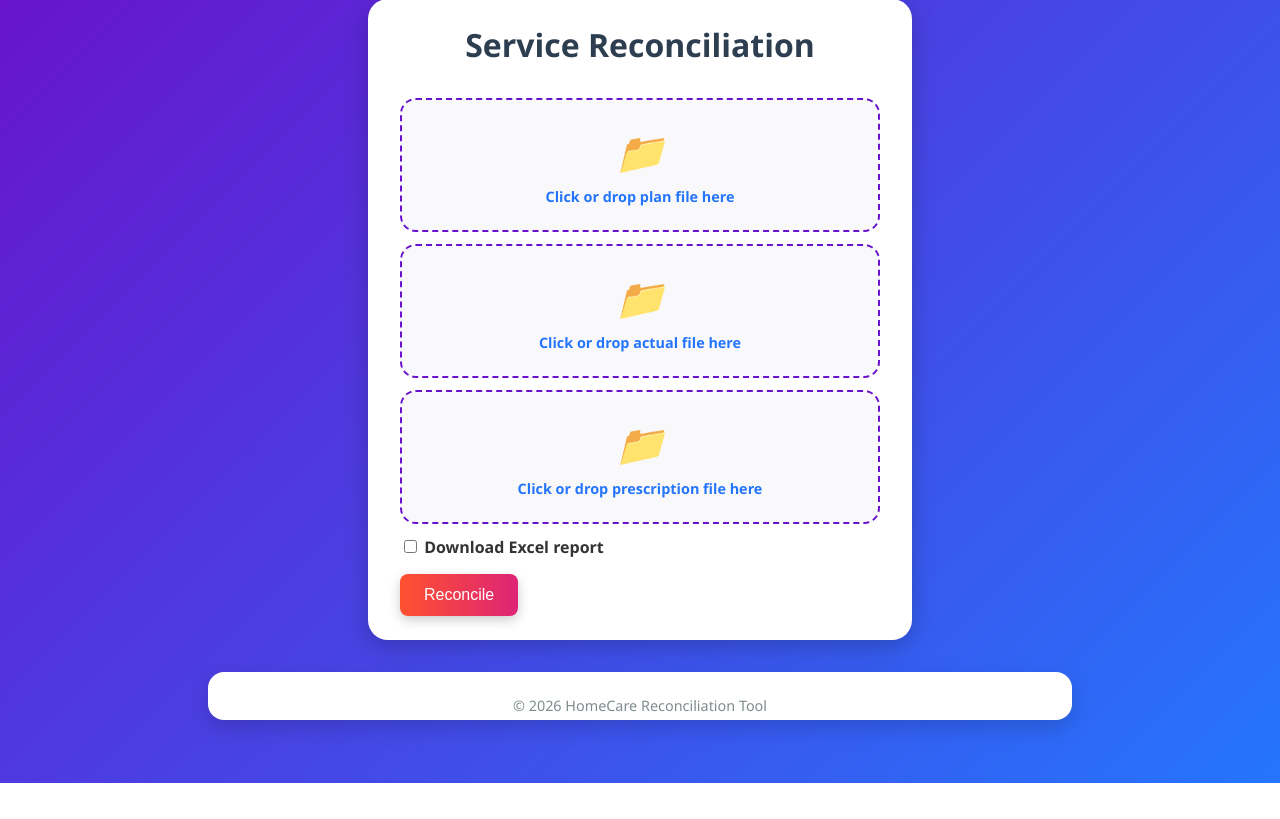
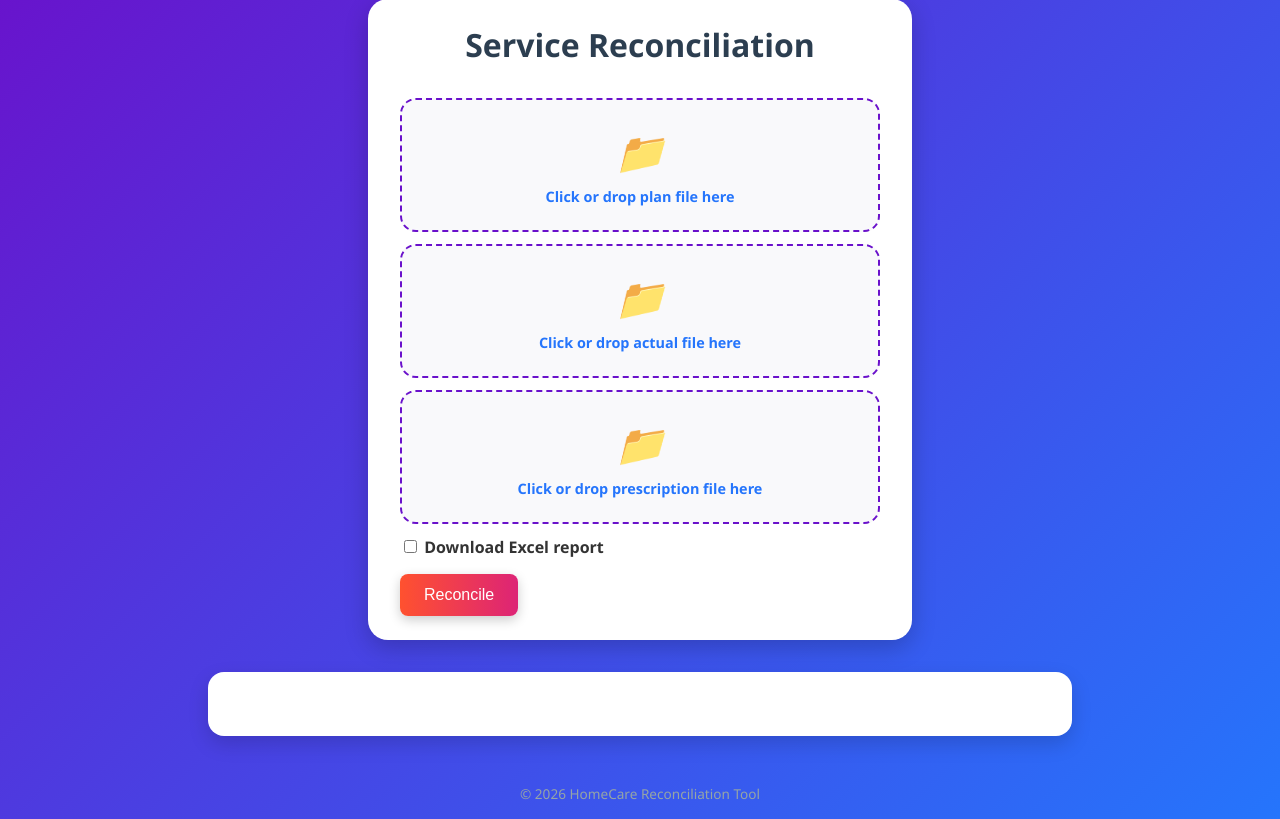
Before and after one commit to juanfelipe-dev/HelvetiCare-Reconcile, a FastAPI app: page / in a window 1280 px wide. Shown: the part 65-884 px from the top of the page. Before the commit the page ends 848 px from the top, so only its background shows below. Run offline with FastAPI, Linux system fonts and the light colour scheme.

Commit message:
update some css style

```diff
--- a/app/static/styles.css
+++ b/app/static/styles.css
@@ -100,12 +100,11 @@ button:disabled {
 
 footer {
     text-align: center;
-    margin-top: 2rem;
-    font-size: 0.9rem;
-    color: #7f8c8d;
-    position: absolute;
-    bottom: 20px;
-    width: 100%;
+    margin: 3rem auto 1rem;
+    font-size: 0.85rem;
+    color: #95a5a6;
+    position: relative; /* let it flow after content to avoid overlap */
+    width: auto;
 }
 
 /* dropzone style added */
@@ -160,13 +159,17 @@ footer {
 /* results card and table styling */
 .result-card {
     background: #ffffff;
-    padding: 1.5rem 2rem;
+    padding: 1.5rem 2rem 2.5rem; /* extra bottom padding so content doesn't butt against footer */
     border-radius: 16px;
     box-shadow: 0 8px 20px rgba(0,0,0,0.15);
     margin-top: 2rem;
     width: 90%;
     max-width: 800px;
     color: #333;
+    transition: transform 0.3s ease;
+}
+.result-card:hover {
+    transform: translateY(-2px);
 }
 
 .result-card h2 {
```
